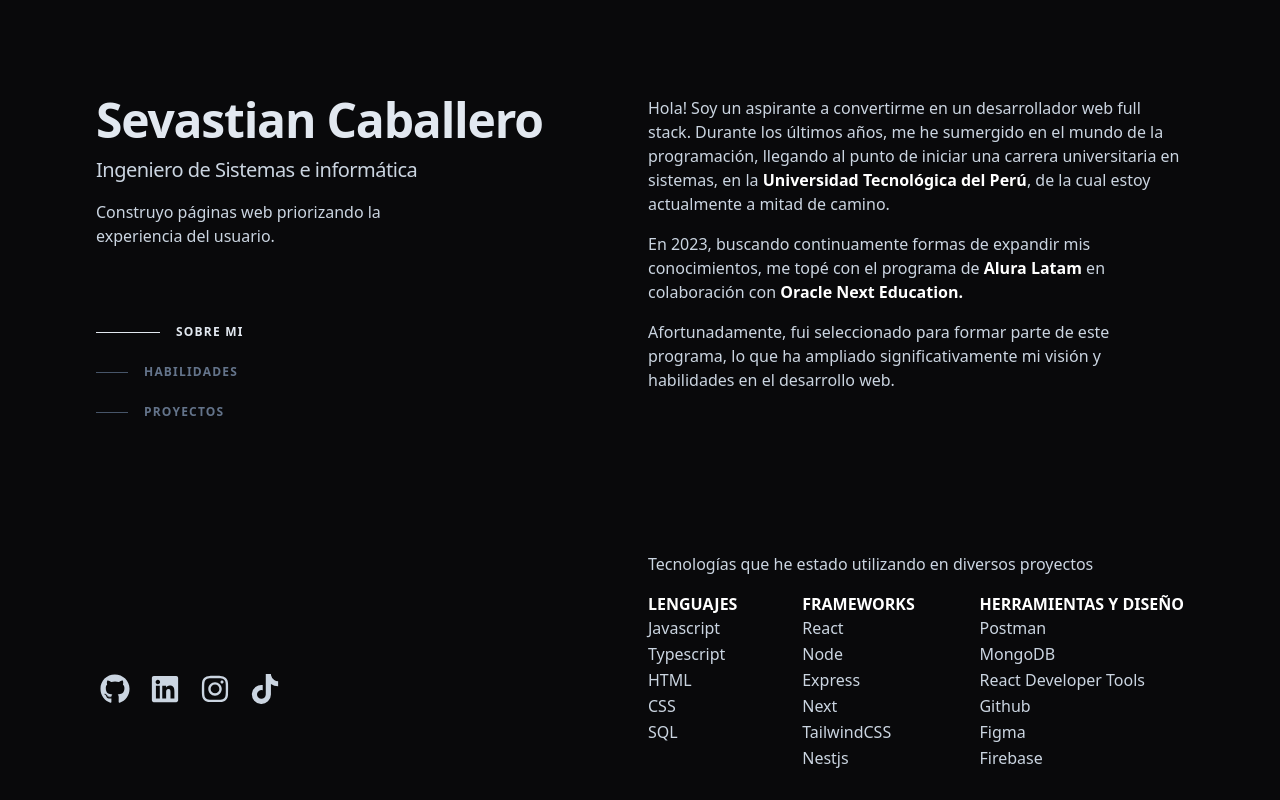
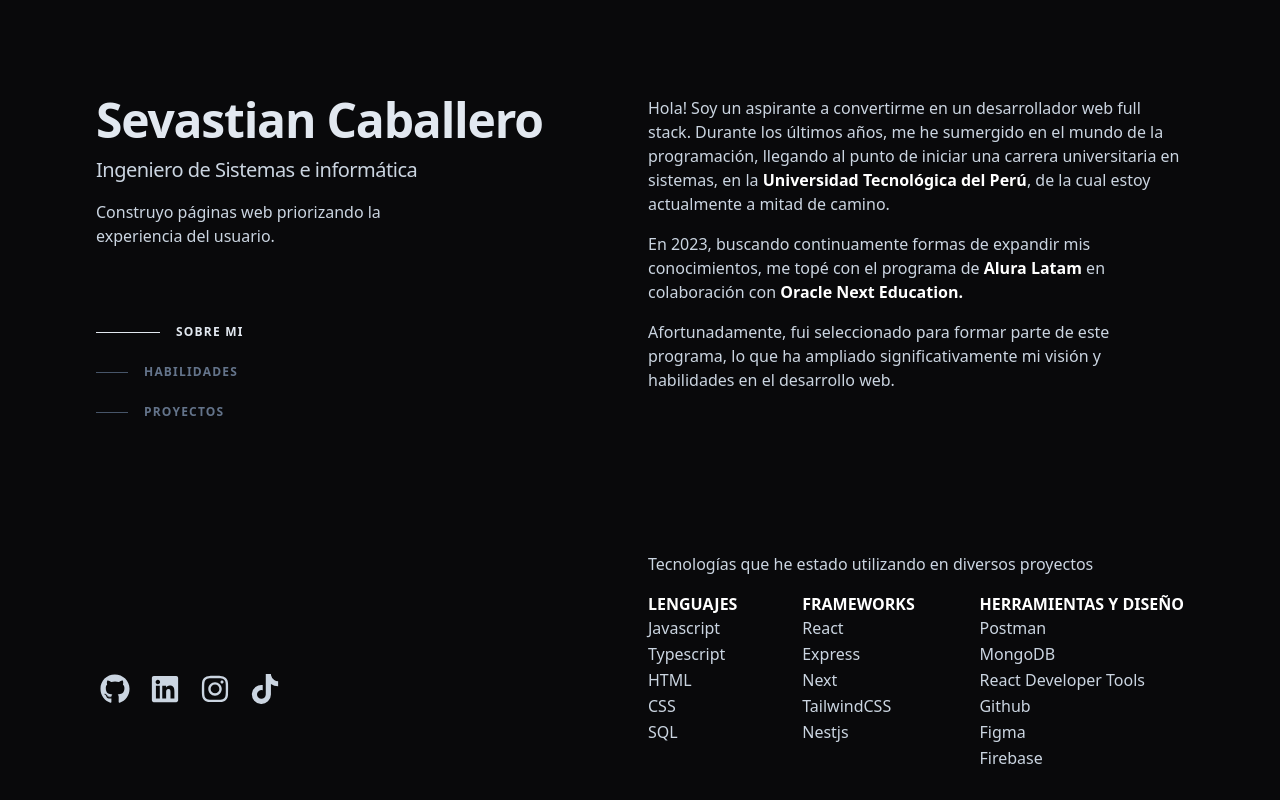
Before and after one commit to Zylown/portfolio2024, a Next.js app: page / in a window 1280 px wide. Shown: the top 800 px of the page. Built offline with nearby package versions, Linux system fonts and the light colour scheme.

Commit message:
remove Node text

```diff
--- a/src/app/ui/right/Habilidades.tsx
+++ b/src/app/ui/right/Habilidades.tsx
@@ -28,7 +28,6 @@
           </div>
           <ul className="flex flex-col gap-0.5">
             <li>React</li>
-            <li>Node</li>
             <li>Express</li>
             <li>Next</li>
             <li>TailwindCSS</li>
```
